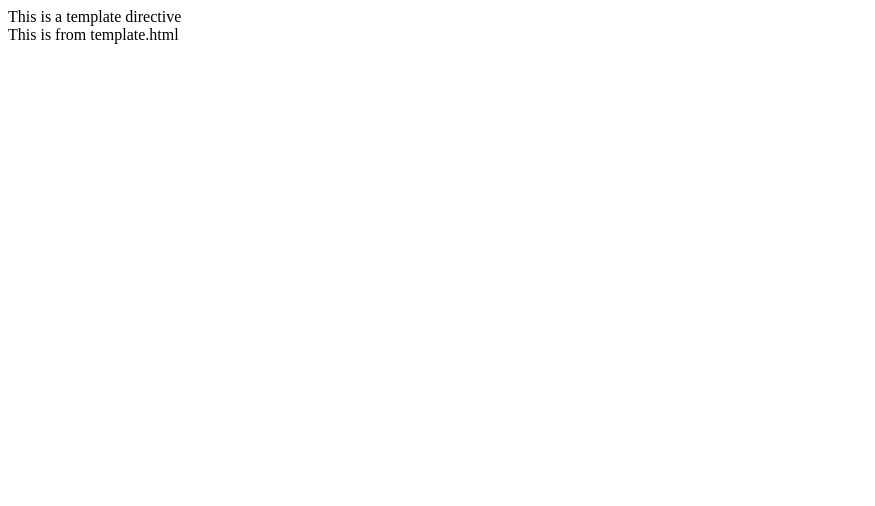
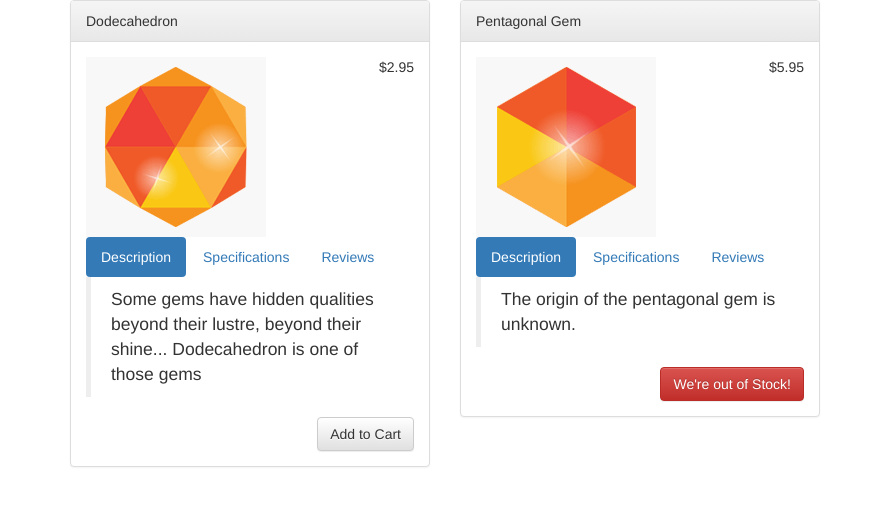
Before and after one commit to jloiacano/Gemstore-Assignment, a plain HTML site: page index.html in a window 1280 px wide. Shown: the whole page, without its empty margins (0-875 px from the left). Drawn offline with nearby package versions, Linux system fonts and the light colour scheme.

Commit message:
start of day 10-25

```diff
--- a/app.js
+++ b/app.js
@@ -1,26 +1,53 @@
+var gems = [
+    {
+        name: 'Dodecahedron',
+        price: 2.95,
+        description: 'Some gems have hidden qualities beyond their lustre, beyond their shine... Dodecahedron is one of those gems',
+        canPurchase: true,
+        outOfStock: false,
+        image: 'images/gem-01.gif'
+    },
+    {
+        name: "Pentagonal Gem",
+        price: 5.95,
+        description: "The origin of the pentagonal gem is unknown.",
+        canPurchase: true,
+        outOfStock: true,
+        image: 'images/gem-02.gif'
+    }
+];
+
 // Module declaration. creating a custom module by the name (in this case myApp) which can be used on the page. Passing 2 args to the module creates a new module as opposed to fetching a built in module.
 var app = angular.module("myApp", []); //similar to C# main function
 
 //Hanging a controller off of the "parent" module. Can also hang services, filters, directives.... same rules as parent module: two args creates custom, 1 arg tries to fetch built in.
-app.controller("myController", function() {
-    window.console.log("myController run");
+app.controller("myController", function ($scope) {
+    $scope.Initialized = function () {
+        $scope.models = gems;
+    }
+});
 
-    this.Initialize = function() {
-        console.log("myController Initialized");
-    };
-})
+app.controller("panelController", function ($scope) {
+    $scope.SelectTab = function (tab) {
+        $scope.tab = tab;
+    }
+});
 
-app.directive("myDirective", function() {
+app.directive("storePanels", function(){
     var directiveObject = {
-        template: "<div>This is a template directive</div>"
+        templateUrl: "templates/store-panels.html",
+        controller: function($scope){
+            $scope.SelectTab = function(tab){
+                $scope.tab = tab;
+            }
+        }
     };
     return directiveObject;
-})
+});
 
-
-app.directive("myOtherDirective", function() {
+app.directive("storeReviews", function(){
     var directiveObject = {
-        templateUrl: "template.html"
+        templateUrl: "templates/store-reviews.html",
     };
     return directiveObject;
-})
+});
--- a/index.html
+++ b/index.html
@@ -1,17 +1,38 @@
 <!doctype html>
 <html ng-app="myApp">
+
 <head>
-    <title>Angular 1.6 App</title>
+    <title>Gemstore: Angular 1.6 App Assignment</title>
+    <link rel="stylesheet" href="https://maxcdn.bootstrapcdn.com/bootstrap/3.3.7/css/bootstrap.min.css" integrity="sha384-BVYiiSIFeK1dGmJRAkycuHAHRg32OmUcww7on3RYdg4Va+PmSTsz/K68vbdEjh4u" crossorigin="anonymous">
+
+    <link rel="stylesheet" href="https://maxcdn.bootstrapcdn.com/bootstrap/3.3.7/css/bootstrap-theme.min.css" integrity="sha384-rHyoN1iRsVXV4nD0JutlnGaslCJuC7uwjduW9SVrLvRYooPp2bWYgmgJQIXwl/Sp" crossorigin="anonymous">
 </head>
 
-<body ng-controller="myController as mc">
-    <div ng-init="mc.Initialize()">
+<body>
+    <div class="container">
+        <div class="row" ng-controller="myController" ng-init="Initialized()">
+            <div class="col-xs-4" ng-repeat="model in models">
+                <div>
+                    <div class="panel panel-default" ng-show="model.canPurchase">
+                        <div class="panel-heading"> {{model.name}} </div>
+                        <div class="panel-body">
+                            <p class="pull-right"> {{model.price | currency}} </p>
+                            <img class="img-responsive" ng-src="{{model.image}}" alt="gem image" />
+                            <div store-panels>
+                            </div>
+                            <button ng-hide="model.outOfStock" class="btn btn-default pull-right">Add to Cart</button>
+                            <button ng-show="model.outOfStock" class="btn btn-danger pull-right">We're out of Stock!</button>
+                        </div>
+                    </div>
+                </div>
+            </div>
+        </div>
     </div>
 
-    <my-directive></my-directive>
-    <my-other-directive></my-other-directive>
 
 
+    <!--    SCRIPTS SCRIPTS SCRIPTS     -->
+    <script src="https://code.jquery.com/jquery-3.2.1.js" integrity="sha256-DZAnKJ/6XZ9si04Hgrsxu/8s717jcIzLy3oi35EouyE=" crossorigin="anonymous"></script>
     <script src="https://ajax.googleapis.com/ajax/libs/angularjs/1.6.6/angular.js"></script>
     <script src="app.js"></script>
 </body>
--- a/template.html
+++ /dev/null
@@ -1 +0,0 @@
-<div>This is from template.html</div>
--- /dev/null
+++ b/templates/store-panels.html
@@ -0,0 +1,11 @@
+<section ng-init="SelectTab(1)">
+    <ul class="nav nav-pills">
+        <li ng-class="{active:tab === 1}"><a ng-click="SelectTab(1)" href>Description</a></li>
+        <li ng-class="{active:tab === 2}"><a ng-click="SelectTab(2)" href>Specifications</a></li>
+        <li ng-class="{active:tab === 3}"><a ng-click="SelectTab(3)" href>Reviews</a></li>
+    </ul>
+</section>
+<blockquote ng-show="tab ===1">{{model.description}} </blockquote>
+<blockquote ng-show="tab ===2">TODO: Specification </blockquote>
+<div store-reviews ng-show="tab === 3">
+</div>
--- /dev/null
+++ b/templates/store-reviews.html
@@ -0,0 +1 @@
+This is the strore reviews template.
```
Also changed, not shown: images/gem-01.gif (added), images/gem-02.gif (added), images/gem-03.gif (added), images/gem-04.gif (added), images/gem-05.gif (added), images/gem-06.gif (added), images/gem-07.gif (added), images/gem-08.gif (added), images/gem-09.gif (added), images/gem-10.gif (added).
